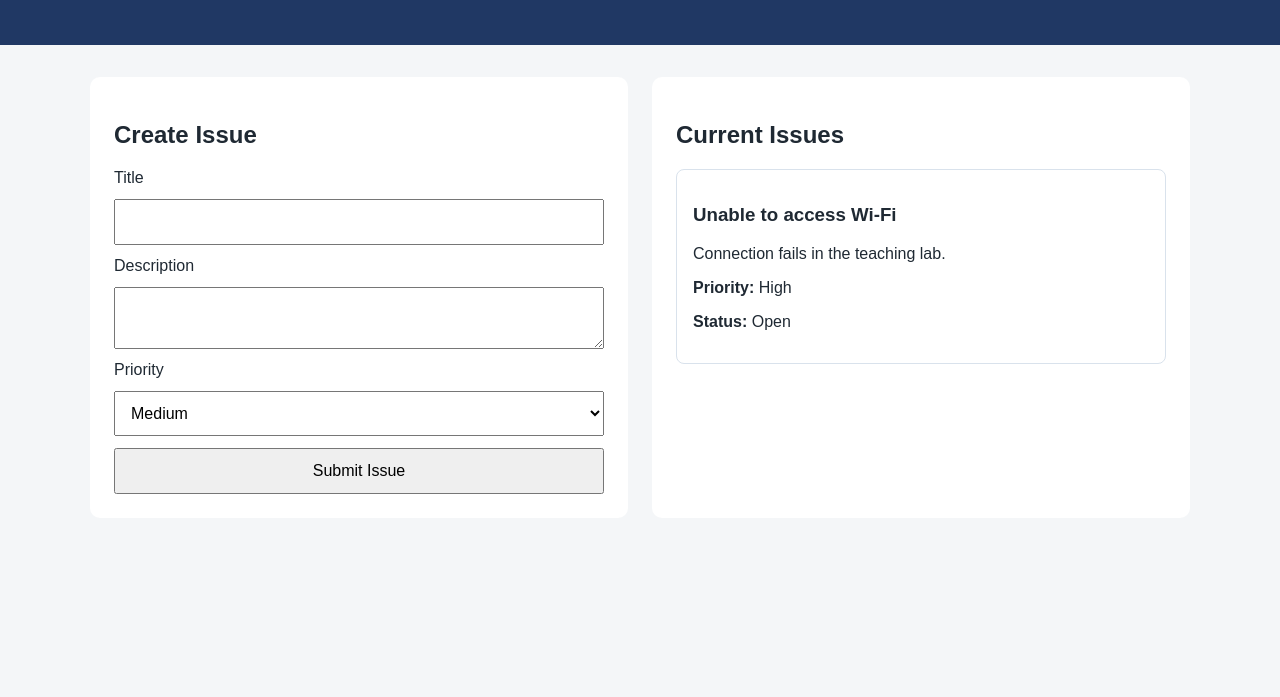
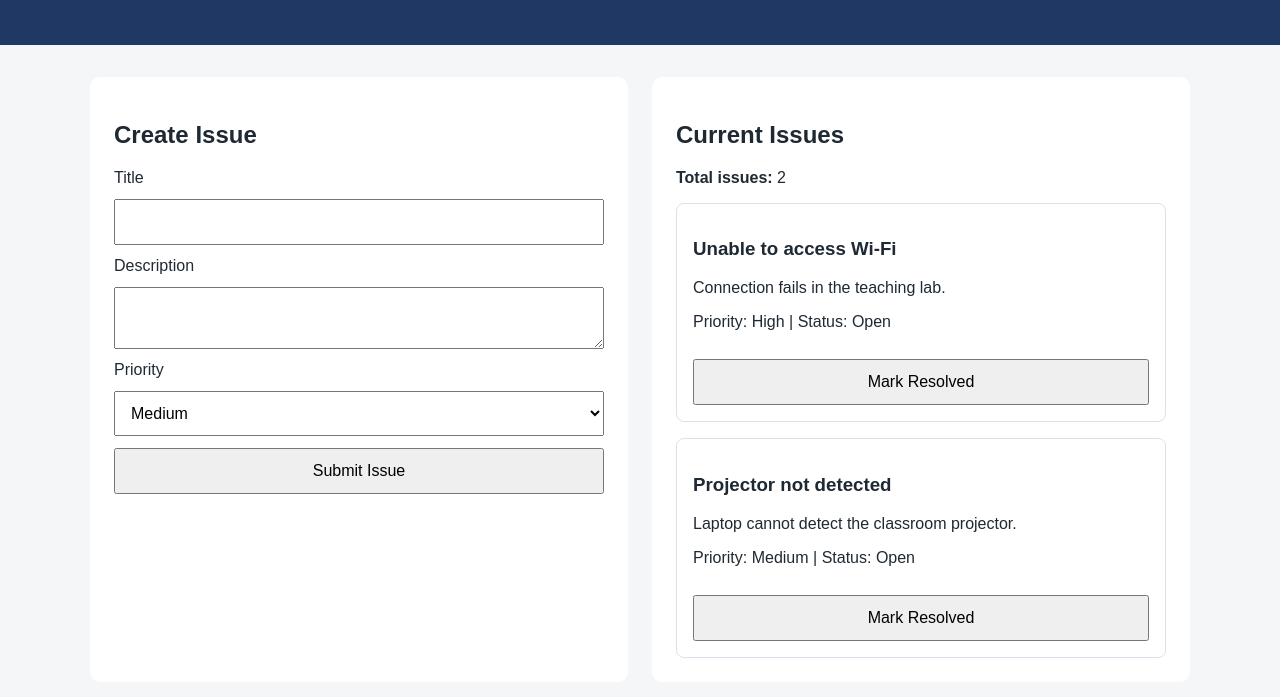
Before and after one commit to mohammed241500/cloud-issue-tracker14, a website: page frontend/index.html in a window 1280 px wide. Shown: the part 133-830 px from the top of the page. Before the commit the page ends 800 px from the top, so only its background shows below. Drawn offline with Linux system fonts and the light colour scheme.

Commit message:
lab 2 done

```diff
--- a/frontend/css/style.css
+++ b/frontend/css/style.css
@@ -43,3 +43,14 @@ input, textarea, select, button {
         grid-template-columns: 1fr;
     }
 }
+#issues-list {
+display: grid;
+gap: 1rem;
+}
+.issue-card button {
+margin-top: 0.75rem;
+}
+#form-message {
+min-height: 1.25rem;
+font-weight: 600;
+}
--- a/frontend/index.html
+++ b/frontend/index.html
@@ -18,13 +18,13 @@ scale=1.0">
         <h2>Create Issue</h2>
         <form id="issue-form">
             <label for="title">Title</label>
-            <input id="title" name="title" type="text">
+            <input id="title" name="title" type="text" required>
 
             <label for="description">Description</label>
-            <textarea id="description" name="description"></textarea>
+            <textarea id="description" name="description" required></textarea>
 
             <label for="priority">Priority</label>
-            <select id="priority" name="priority">
+            <select id="priority" name="priority" required>
                 <option>Low</option>
                 <option selected>Medium</option>
                 <option>High</option>
@@ -32,17 +32,14 @@ scale=1.0">
 
             <button type="submit">Submit Issue</button>
         </form>
+        <p id="form-message" aria-live="polite"></p>
     </section>
 
     <section class="panel">
         <h2>Current Issues</h2>
-        <article class="issue-card">
-            <h3>Unable to access Wi-Fi</h3>
-            <p>Connection fails in the teaching lab.</p>
-            <p><strong>Priority:</strong> High</p>
-            <p><strong>Status:</strong> Open</p>
-        </article>
+        <p><strong>Total issues:</strong> <span id="issue-count">0</span></p>
+<div id="issues-list"></div>
     </section>
 </main>
 
-<script src="js/app.js"></script>
+<script src="js/app.js" defer></script>
--- a/frontend/js/app.js
+++ b/frontend/js/app.js
@@ -0,0 +1,83 @@
+const issues = [
+{
+id: 'ISS-101',
+title: 'Unable to access Wi-Fi',
+description: 'Connection fails in the teaching lab.',
+priority: 'High',
+status: 'Open',
+createdAt: new Date().toISOString()
+ },
+    {
+        id: 'ISS-102',
+        title: 'Projector not detected',
+        description: 'Laptop cannot detect the classroom projector.',
+        priority: 'Medium',
+        status: 'Open',
+        createdAt: new Date().toISOString()
+    }
+];
+const issueForm = document.querySelector('#issue-form');
+const titleInput = document.querySelector('#title');
+const descriptionInput = document.querySelector('#description');
+const priorityInput = document.querySelector('#priority');
+const issuesList = document.querySelector('#issues-list');
+const issueCount = document.querySelector('#issue-count');
+const formMessage = document.querySelector('#form-message');
+function renderIssues() {
+    issuesList.replaceChildren();
+    issueCount.textContent = issues.length;
+
+    issues.forEach((issue) => {
+        const card = document.createElement('article');
+        card.className = 'issue-card';
+
+        const heading = document.createElement('h3');
+        heading.textContent = issue.title;
+
+        const description = document.createElement('p');
+        description.textContent = issue.description;
+
+        const meta = document.createElement('p');
+        meta.textContent = `Priority: ${issue.priority} | Status:
+${issue.status}`;
+
+        const button = document.createElement('button');
+        button.type = 'button';
+        button.textContent = issue.status === 'Open' ? 'Mark Resolved' :
+'Reopen';
+        button.addEventListener('click', () => toggleIssueStatus(issue.id));
+
+        card.append(heading, description, meta, button);
+        issuesList.append(card);
+    });
+}
+issueForm.addEventListener('submit', (event) => {
+    event.preventDefault();
+
+    const newIssue = {
+        id: `ISS-${Date.now()}`,
+        title: titleInput.value.trim(),
+        description: descriptionInput.value.trim(),
+        priority: priorityInput.value,
+        status: 'Open',
+        createdAt: new Date().toISOString()
+    };
+
+    issues.push(newIssue);
+    issueForm.reset();
+    priorityInput.value = 'Medium';
+    formMessage.textContent = 'Issue added to the local browser session.';
+    renderIssues();
+});
+function toggleIssueStatus(issueId) {
+    const issue = issues.find((item) => item.id === issueId);
+
+    if (!issue) {
+        console.error('Issue not found:', issueId);
+        return;
+    }
+
+    issue.status = issue.status === 'Open' ? 'Resolved' : 'Open';
+renderIssues();
+}
+renderIssues();
```
Also changed, not shown: frontend/package.json (added, +13 -0 lines), 1 other file.
